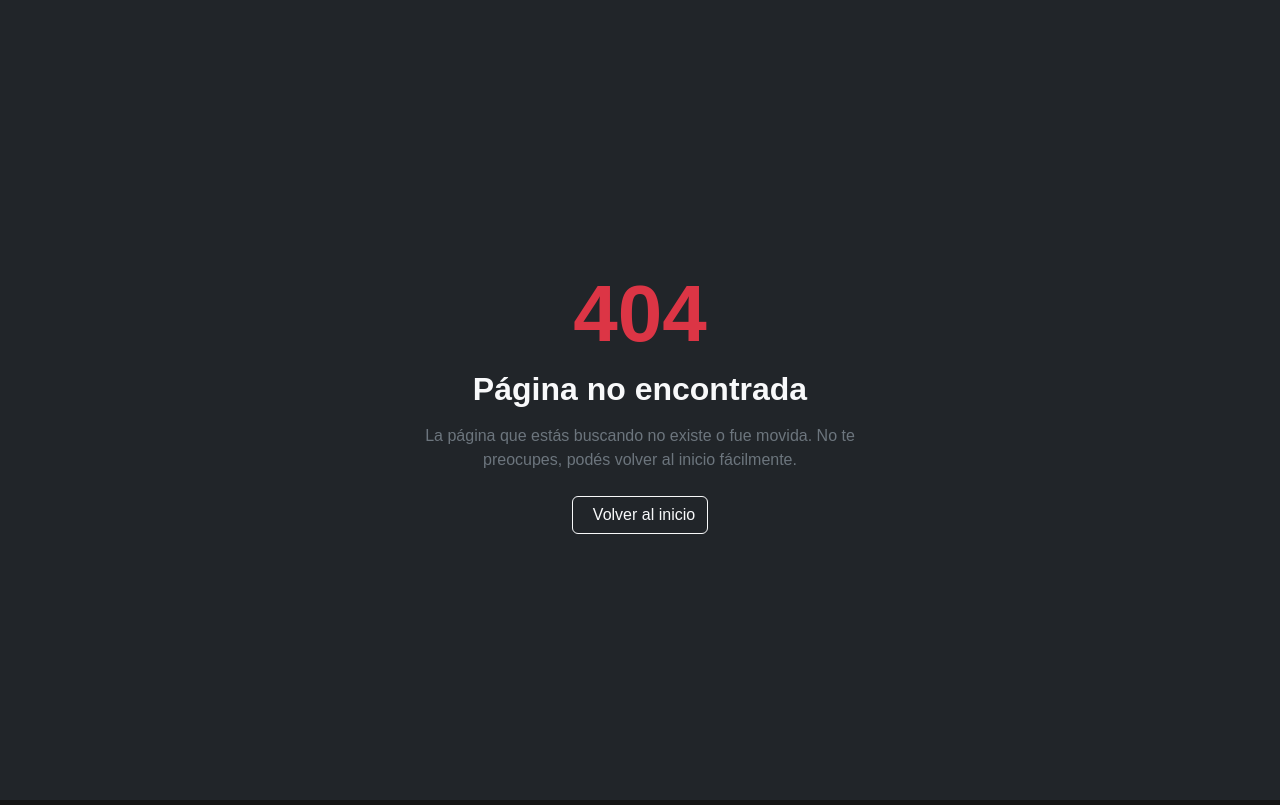
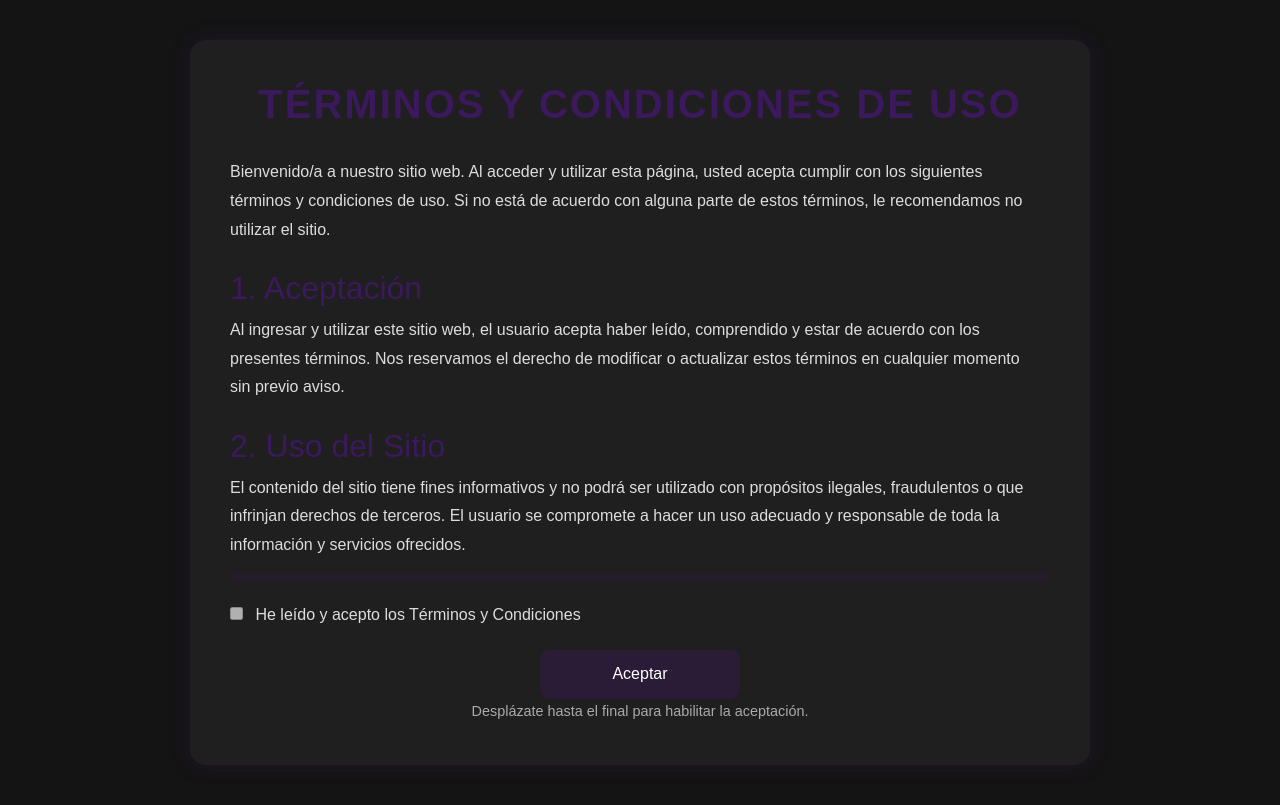
Before and after one commit to elmartuki/StremuTV, a React (Vite) app: page /termsuse in a window 1280 px wide. Before the commit this address had no page. Built offline with nearby package versions, Linux system fonts and the light colour scheme.

Commit message:
feat(terms):hice la seccion de terminos y condiciones

```diff
--- a/src/components/auth/FormRegister.jsx
+++ b/src/components/auth/FormRegister.jsx
@@ -71,7 +71,7 @@ export default function FormRegister() {
       setPassword("");
       setRepeatPassword("");
 
-      setTimeout(() => navigate("/login"), 5000);
+      setTimeout(() => navigate("/termsuse"), 3000);
     }
   }
 
--- /dev/null
+++ b/src/css/termsUsePage.css
@@ -0,0 +1,148 @@
+.termuse-container {
+    min-height: 100vh;
+    background-color: #141414;
+    color: #ddd;
+    display: flex;
+    justify-content: center;
+    align-items: flex-start;
+    padding: 40px 20px;
+    font-family: "Arial", sans-serif;
+    line-height: 1.8;
+}
+
+.termuse-card {
+    background-color: #1f1f1f;
+    max-width: 900px;
+    width: 100%;
+    border-radius: 16px;
+    padding: 40px;
+    box-shadow: 0 0 20px rgba(60, 24, 93, 0.3);
+}
+
+.termuse-title {
+    color: #3c185d;
+    font-weight: 700;
+    text-transform: uppercase;
+    letter-spacing: 2px;
+    text-align: center;
+    margin-bottom: 30px;
+}
+
+.termuse-content {
+    max-height: 400px;
+    overflow-y: auto;
+    padding-right: 10px;
+}
+
+.termuse-content h2 {
+    color: #3c185d;
+    margin-top: 25px;
+}
+
+.termuse-content::-webkit-scrollbar {
+    width: 8px;
+}
+
+.termuse-content::-webkit-scrollbar-thumb {
+    background-color: #3c185d;
+    border-radius: 10px;
+}
+
+.termuse-progress {
+    height: 8px;
+    background-color: #3c185d33;
+    border-radius: 10px;
+    margin-top: 15px;
+    margin-bottom: 20px;
+    overflow: hidden;
+}
+
+.termuse-progress-bar {
+    height: 8px;
+    background-color: #3c185d;
+    transition: width 0.2s ease-in-out;
+}
+
+.termuse-accept {
+    margin-bottom: 20px;
+}
+
+.termuse-accept input {
+    margin-right: 8px;
+    accent-color: #3c185d;
+    cursor: pointer;
+}
+
+.termuse-button {
+    display: block;
+    width: 200px;
+    margin: 0 auto;
+    padding: 10px 0;
+    font-size: 1rem;
+    border: none;
+    border-radius: 10px;
+    background-color: #3c185d66;
+    color: #fff;
+    cursor: not-allowed;
+    transition: all 0.3s ease;
+}
+
+.termuse-button.active {
+    background-color: #3c185d;
+    cursor: pointer;
+}
+
+.termuse-button.active:hover {
+    background-color: #53257a;
+    transform: scale(1.02);
+}
+
+.termuse-hint {
+    text-align: center;
+    color: #aaa;
+    font-size: 0.9rem;
+    margin-top: 10px;
+}
+
+.termuse-update {
+    color: #aaa;
+    font-style: italic;
+    margin-top: 30px;
+}
+
+.termuse-message {
+    position: fixed;
+    top: 20px;
+    left: 50%;
+    transform: translateX(-50%);
+    background-color: #28a745;
+    color: white;
+    padding: 12px 25px;
+    border-radius: 10px;
+    font-weight: 600;
+    box-shadow: 0 4px 10px rgba(0, 0, 0, 0.2);
+    z-index: 9999;
+    opacity: 0;
+    animation: fadeInOut 2.5s ease-in-out;
+}
+
+@keyframes fadeInOut {
+    0% {
+        opacity: 0;
+        transform: translate(-50%, -10px);
+    }
+
+    15% {
+        opacity: 1;
+        transform: translate(-50%, 0);
+    }
+
+    85% {
+        opacity: 1;
+    }
+
+    100% {
+        opacity: 0;
+        transform: translate(-50%, -10px);
+    }
+}
--- /dev/null
+++ b/src/pages/TermUsePage.jsx
@@ -0,0 +1,163 @@
+import React, { useState, useEffect, useRef } from "react";
+import { useNavigate } from "react-router-dom";
+import "../css/termsUsePage.css";
+
+export default function TermUse() {
+  const [checked, setChecked] = useState(false);
+  const [scrolledToEnd, setScrolledToEnd] = useState(false);
+  const [progress, setProgress] = useState(0);
+  const [showMessage, setShowMessage] = useState(false);
+  const contentRef = useRef(null);
+  const navigate = useNavigate();
+
+  const handleScroll = () => {
+    const el = contentRef.current;
+    if (!el) return;
+    const scrollTop = el.scrollTop;
+    const scrollHeight = el.scrollHeight - el.clientHeight;
+    const scrolled = (scrollTop / scrollHeight) * 100;
+    setProgress(scrolled);
+    if (scrolled >= 95) setScrolledToEnd(true);
+  };
+
+  const handleAccept = () => {
+    setShowMessage(true);
+    setTimeout(() => {
+      navigate("/login");
+    }, 2500);
+  };
+
+  useEffect(() => {
+    const el = contentRef.current;
+    if (el) el.addEventListener("scroll", handleScroll);
+    return () => el && el.removeEventListener("scroll", handleScroll);
+  }, []);
+
+  return (
+    <div className="termuse-container">
+      {/* 🔔 Mensaje visual */}
+      {showMessage && (
+        <div className="termuse-message">
+          ✅ Has aceptado los Términos y Condiciones correctamente
+        </div>
+      )}
+
+      <div className="termuse-card">
+        <h1 className="termuse-title">Términos y Condiciones de Uso</h1>
+
+        <div ref={contentRef} className="termuse-content">
+          <p>
+            Bienvenido/a a nuestro sitio web. Al acceder y utilizar esta página,
+            usted acepta cumplir con los siguientes términos y condiciones de uso.
+            Si no está de acuerdo con alguna parte de estos términos, le
+            recomendamos no utilizar el sitio.
+          </p>
+
+          <h2>1. Aceptación</h2>
+          <p>
+            Al ingresar y utilizar este sitio web, el usuario acepta haber leído,
+            comprendido y estar de acuerdo con los presentes términos. Nos
+            reservamos el derecho de modificar o actualizar estos términos en
+            cualquier momento sin previo aviso.
+          </p>
+
+          <h2>2. Uso del Sitio</h2>
+          <p>
+            El contenido del sitio tiene fines informativos y no podrá ser utilizado
+            con propósitos ilegales, fraudulentos o que infrinjan derechos de
+            terceros. El usuario se compromete a hacer un uso adecuado y responsable
+            de toda la información y servicios ofrecidos.
+          </p>
+
+          <h2>3. Propiedad Intelectual</h2>
+          <p>
+            Todo el material disponible en este sitio, incluyendo textos, imágenes,
+            logotipos, gráficos y códigos fuente, es propiedad exclusiva del titular
+            del sitio o de sus licenciantes. Queda prohibida su copia, distribución o
+            modificación sin autorización previa.
+          </p>
+
+          <h2>4. Enlaces Externos</h2>
+          <p>
+            El sitio puede incluir enlaces a páginas de terceros. No nos hacemos
+            responsables del contenido, políticas de privacidad o prácticas de dichos
+            sitios externos.
+          </p>
+
+          <h2>5. Protección de Datos Personales</h2>
+          <p>
+            La recopilación y el tratamiento de los datos personales se realizan de
+            acuerdo con la legislación vigente y nuestra Política de Privacidad. Nos
+            comprometemos a proteger la confidencialidad de la información
+            proporcionada por los usuarios.
+          </p>
+
+          <h2>6. Limitación de Responsabilidad</h2>
+          <p>
+            No garantizamos la disponibilidad continua del sitio ni la ausencia de
+            errores en su contenido. En ningún caso seremos responsables por daños
+            directos o indirectos derivados del uso o imposibilidad de uso de los
+            servicios ofrecidos.
+          </p>
+
+          <h2>7. Modificaciones</h2>
+          <p>
+            Nos reservamos el derecho de modificar, actualizar o interrumpir los
+            servicios y la información del sitio sin previo aviso. El usuario acepta
+            que es su responsabilidad revisar periódicamente los términos
+            actualizados.
+          </p>
+
+          <h2>8. Legislación Aplicable</h2>
+          <p>
+            Estos términos se rigen por las leyes de la República Argentina.
+            Cualquier controversia derivada del uso del sitio será sometida a la
+            jurisdicción de los tribunales competentes del país.
+          </p>
+
+          <h2>9. Contacto</h2>
+          <p>
+            Si tiene preguntas, reclamos o comentarios sobre estos Términos y
+            Condiciones, puede comunicarse con nosotros a través del formulario de
+            contacto o el correo electrónico indicado en el sitio.
+          </p>
+
+          <p className="termuse-update">
+            Última actualización: 23 de octubre de 2025
+          </p>
+        </div>
+
+        <div className="termuse-progress">
+          <div className="termuse-progress-bar" style={{ width: `${progress}%` }} />
+        </div>
+
+        <div className="termuse-accept">
+          <label>
+            <input
+              type="checkbox"
+              disabled={!scrolledToEnd}
+              checked={checked}
+              onChange={(e) => setChecked(e.target.checked)}
+            />{" "}
+            He leído y acepto los Términos y Condiciones
+          </label>
+        </div>
+
+        <button
+          className={`termuse-button ${checked && scrolledToEnd ? "active" : "disabled"
+            }`}
+          disabled={!checked || !scrolledToEnd}
+          onClick={handleAccept}
+        >
+          Aceptar
+        </button>
+
+        {!scrolledToEnd && (
+          <p className="termuse-hint">
+            Desplázate hasta el final para habilitar la aceptación.
+          </p>
+        )}
+      </div>
+    </div>
+  );
+}
--- a/src/routes/AppRouter.jsx
+++ b/src/routes/AppRouter.jsx
@@ -14,6 +14,7 @@ import AccountPerfil from "../components/account/AccountPerfil.jsx";
 import AccountModal from "../components/account/AccountConfig.jsx";
 import InitPage from "../pages/InitPage.jsx";
 import AboutPage from "../pages/AboutPage.jsx";
+import TermUse from "../pages/TermUsePage.jsx";
 
 export default function AppRouter() {
   return (
@@ -51,6 +52,14 @@ export default function AppRouter() {
           element={
             <>
               <LoginPage />
+            </>
+          }
+        />
+        <Route
+          path="/termsuse"
+          element={
+            <>
+              <TermUse />
             </>
           }
         />
```
